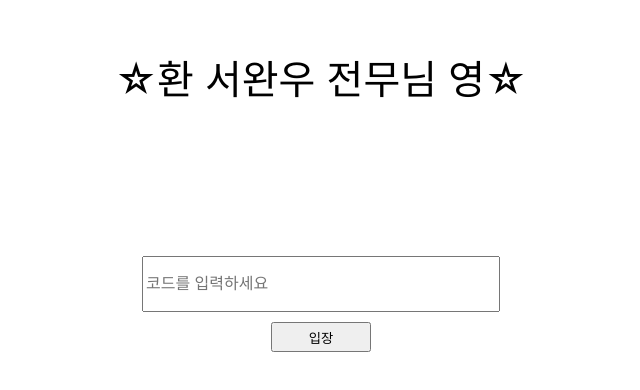
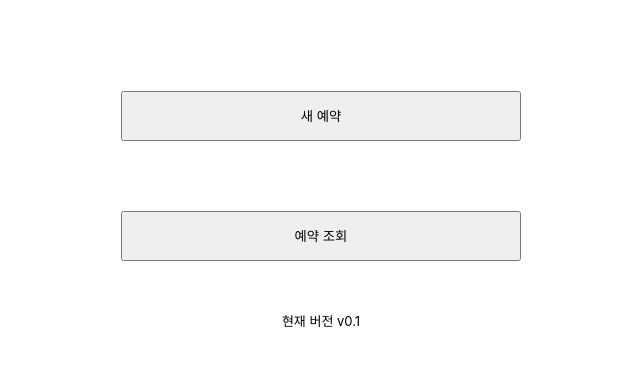
Before and after one commit to KOREAparksh/TennisKing, a React (Create React App) app in the folder front/: page / in a window 1280 px wide. Shown: the part 200-590 px from the top of the page, without its empty margins (319-959 px from the left). Built offline with nearby package versions, Linux system fonts and the light colour scheme.

Commit message:
Feat: 메인화면 구현

```diff
--- a/front/src/App.js
+++ b/front/src/App.js
@@ -1,11 +1,13 @@
 import './App.css';
 import Login from './pages/login/Login';
+import Main from './pages/main/Main';
 import Reservation from './pages/reservations/Reservation';
 
 function App() {
 	return (
 		//<Reservation/>
-		<Login/>
+		//<Login/>
+		<Main/>
 	);
 }
 
--- /dev/null
+++ b/front/src/pages/main/Main.css
@@ -0,0 +1,25 @@
+#Container{
+	width: 100%;
+	margin: auto;
+	justify-content: center;
+	align-content: center;
+	display: flex;
+	flex-wrap: wrap;
+	min-height: max-content;
+	flex-direction: column;
+	min-height: 100vh;
+	text-align: center;
+}
+
+.Button{
+	width: 400px;
+	height: 50px;
+}
+
+.Margin50{
+	height: 50px;
+}
+
+#VersionText{
+	font-size: small;
+}
--- /dev/null
+++ b/front/src/pages/main/Main.js
@@ -0,0 +1,28 @@
+import {useState} from "react";
+import './Main.css'
+
+function Main()
+{
+
+	const onTapNewButton = () =>{
+
+	}
+
+	const onTapBookListButton = () => {
+
+	}
+
+	return (
+		<div id="Container">
+			<div>
+				<div><button className="Button" onClick={onTapNewButton}>새 예약</button></div>
+				<div className="Margin50"></div>
+				<div><button className="Button" onClick={(onTapBookListButton)}>예약 조회</button></div>
+				<div className="Margin50"></div>
+				<div id="VersionText">현재 버전 v0.1</div>
+			</div>
+		</div>
+	);
+}
+
+export default Main;
```
